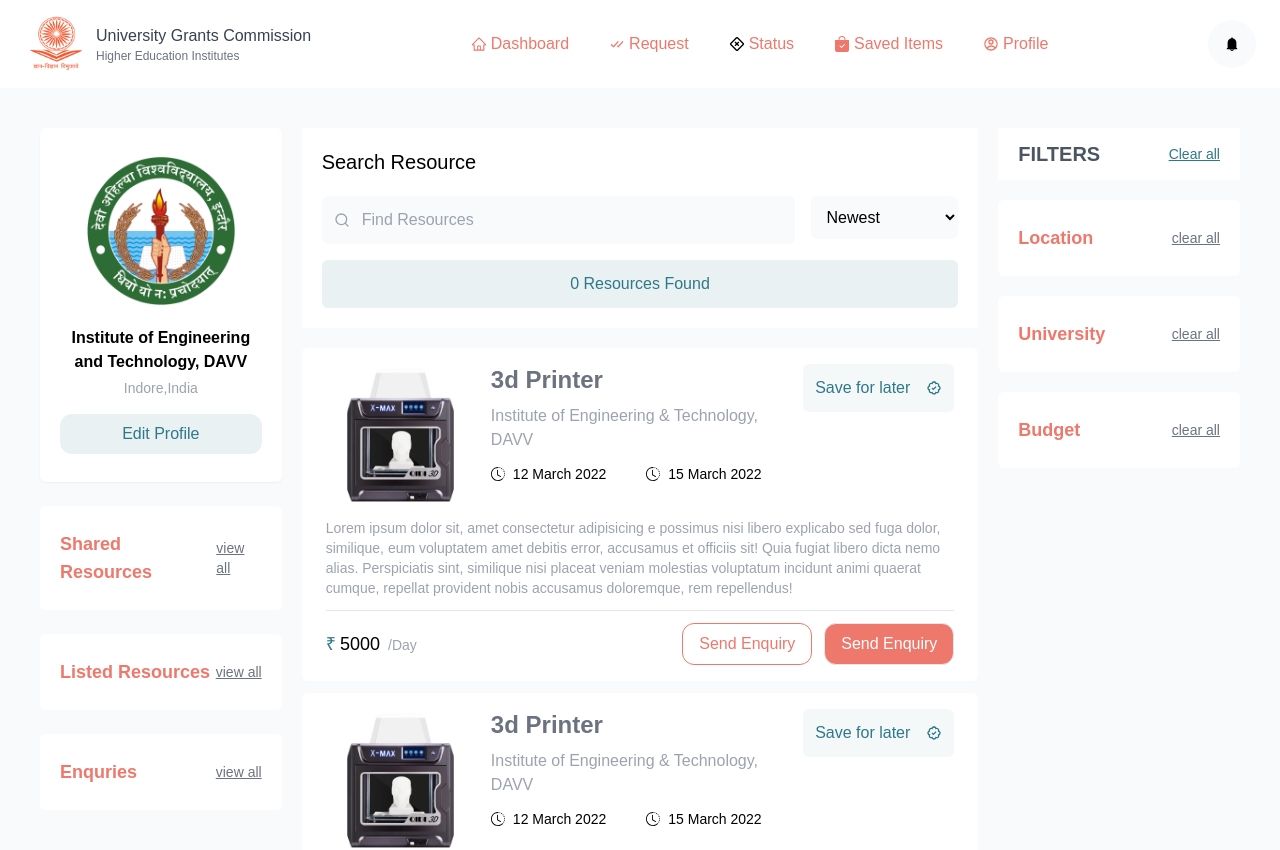
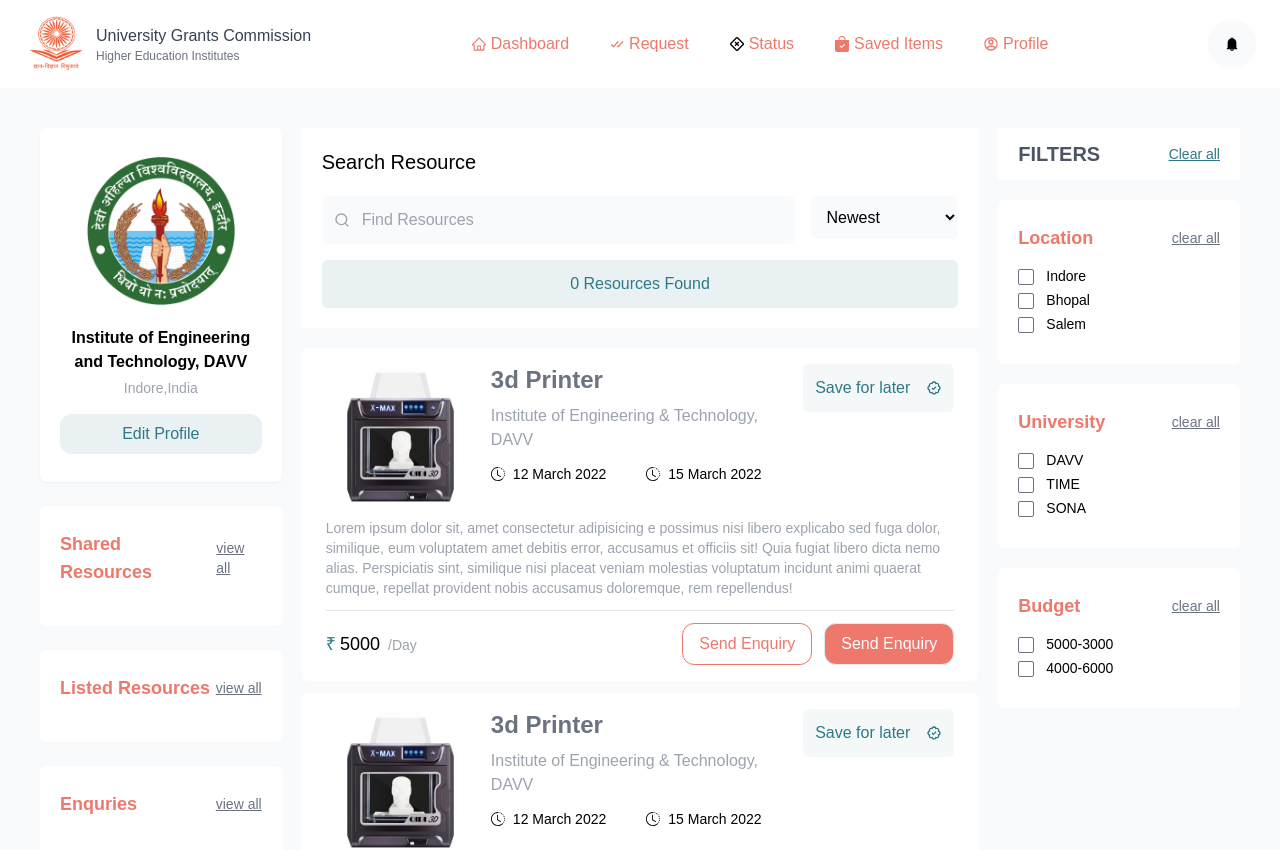
Before and after one commit to buggydecoders/Sih2022Finale, a React (Create React App) app in the folder frontend/: page / in a window 1280 px wide. Shown: the top 850 px of the page. Built offline with nearby package versions, Linux system fonts and the light colour scheme; the HTML template or start-up script is replaced by a standard one.

Commit message:
added filters

```diff
--- a/frontend/src/components/Dashboard/CardCollection.jsx
+++ b/frontend/src/components/Dashboard/CardCollection.jsx
@@ -1,12 +1,15 @@
 import React from 'react'
 
-const CardCollection = ({title,action}) => {
+const CardCollection = ({title,action,children}) => {
   return (
     <div className='px-5 py-6 w-full bg-white rounded-md'>
         <div className='flex justify-between items-center'>
             <div className='font-[600] text-primary text-lg '>{title}</div>
             <div className='text-gray-500 underline text-sm'>{action?action:'view all'}</div>
         </div>
+        <div className='mt-4'>
+          {children}
+        </div>
     </div>
   )
 }
--- /dev/null
+++ b/frontend/src/components/Dashboard/FilterCheckbox.jsx
@@ -0,0 +1,12 @@
+import React from 'react'
+
+const FilterCheckbox = ({title}) => {
+  return (
+    <div className='flex  gap-3 items-center'>
+        <div className=''><input type='checkbox' className='appearance-none border-[1px] checked:bg-primary checked:border-secondary w-[16px] h-[16px] border-gray-500 rounded-sm'/></div>
+        <div className='font-[500] text-black relative -top-1 text-sm'>{title}</div>
+    </div>
+  )
+}
+
+export default FilterCheckbox
--- a/frontend/src/components/Dashboard/FilterResources.jsx
+++ b/frontend/src/components/Dashboard/FilterResources.jsx
@@ -1,5 +1,10 @@
 import React from 'react'
 import CardCollection from './CardCollection'
+import FilterCheckbox from './FilterCheckbox'
+
+const locations = ['Indore', 'Bhopal', 'Salem'];
+const Universities = ['DAVV', 'TIME', 'SONA'];
+const Budget = ['5000-3000', '4000-6000'];
 
 const FilterResources = () => {
   return (
@@ -8,9 +13,16 @@
             <div className='text-gray-600 text-xl font-[600]'>FILTERS</div>
             <div className='text-secondary underline text-sm cursor-pointer'>Clear all</div>
         </div>
-        <CardCollection action='clear all' title={'Location'}/>
-        <CardCollection action='clear all' title={'University'}/>
-        <CardCollection action='clear all' title={'Budget'}/>
+        <CardCollection action='clear all' title={'Location'}>
+          {locations.map(l=><FilterCheckbox title={l}/>)}
+        </CardCollection>
+        <CardCollection action='clear all' title={'University'}>
+        {Universities.map(l=><FilterCheckbox title={l}/>)}
+
+        </CardCollection>
+        <CardCollection action='clear all' title={'Budget'}>
+        {Budget.map(l=><FilterCheckbox title={l}/>)}
+        </CardCollection>
     </div>
   )
 }
```
